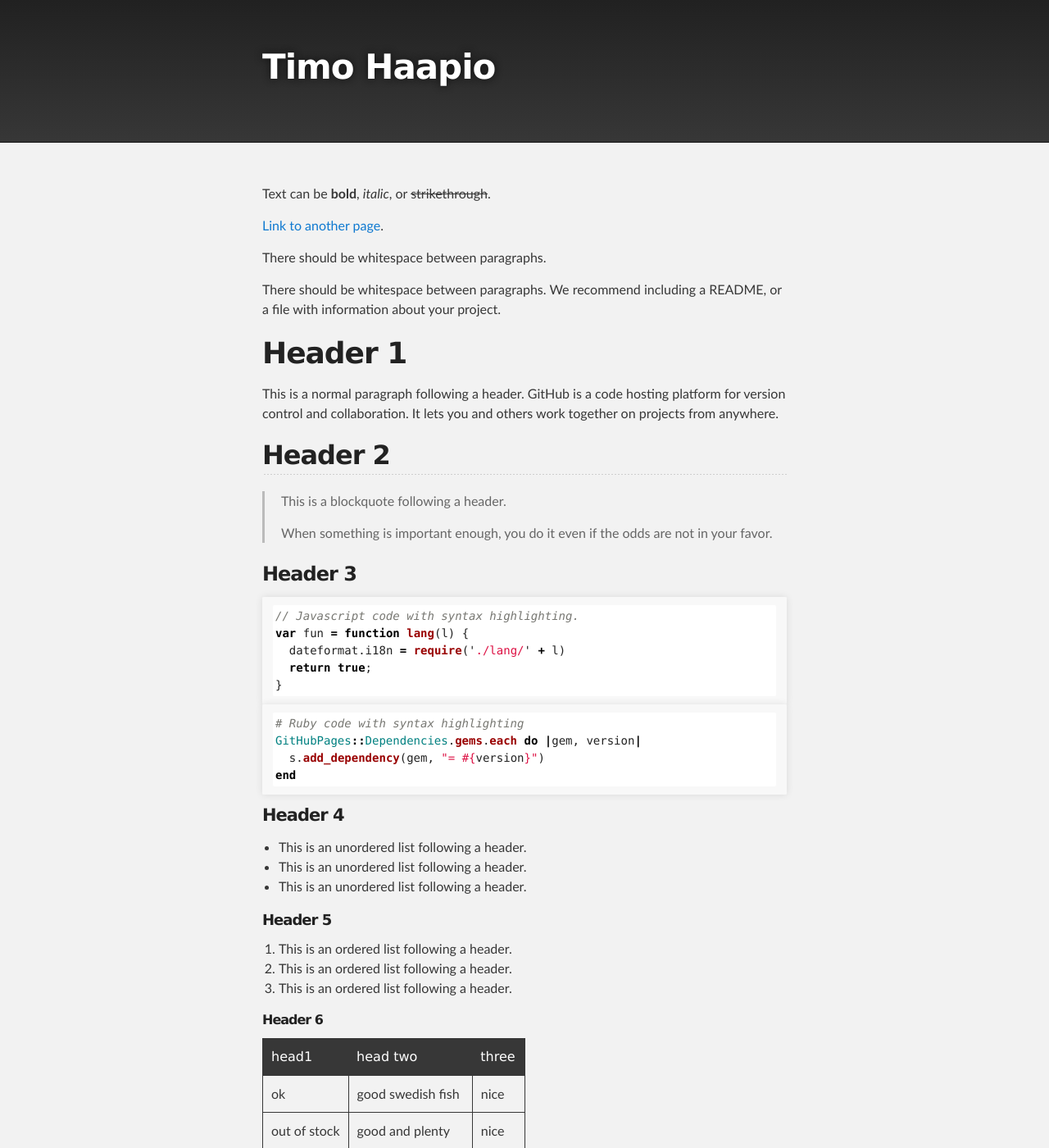
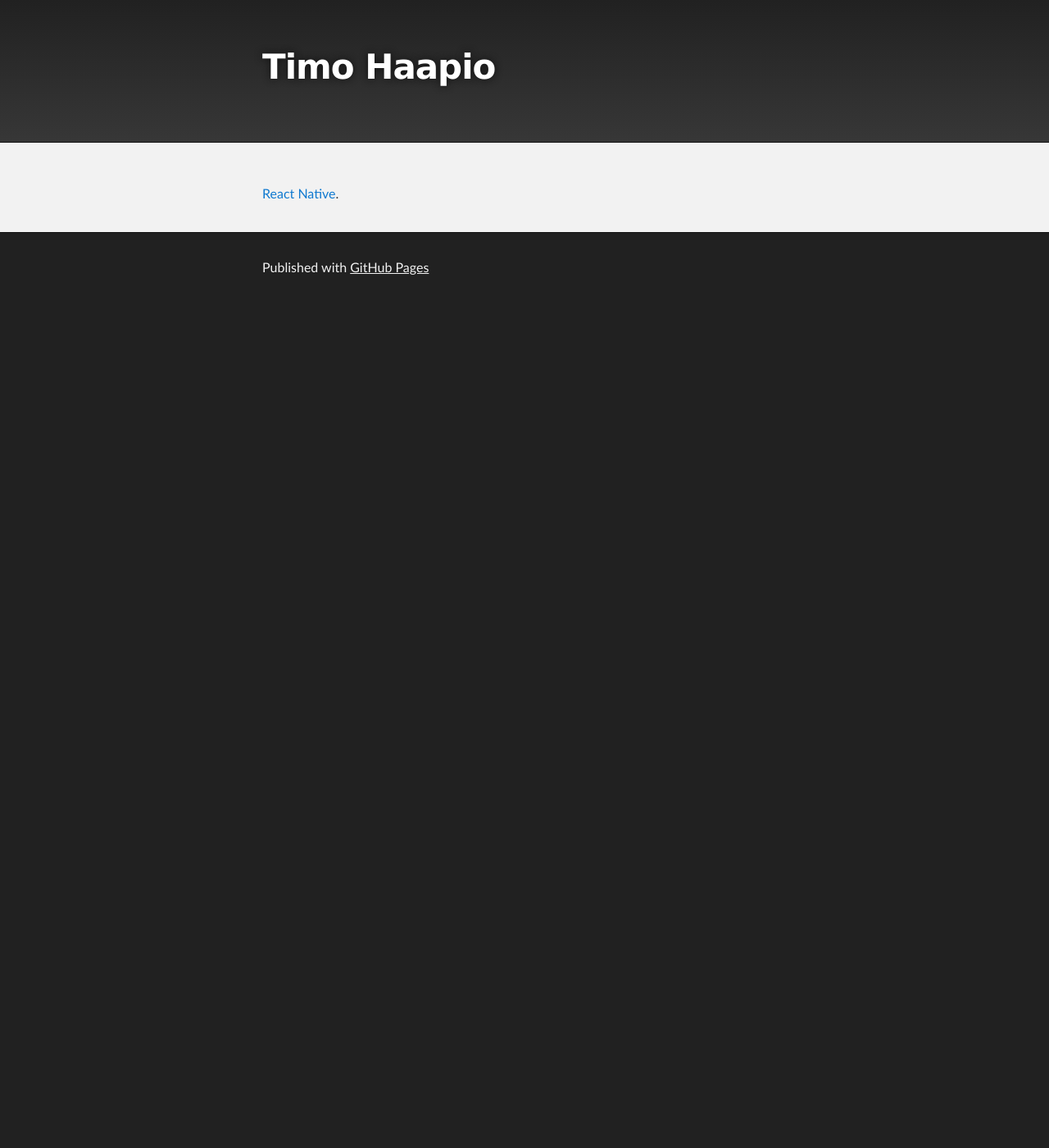
Before and after one commit to haapio/haapio.github.io, a Jekyll site: the page built from index.md, in a window 1280 px wide and 1400 px high. Shown: the whole window at 82% size. Built offline with Jekyll 4.4.1, drawn with Linux system fonts in a browser that asks for light colours; the repository's description, which GitHub fills in, is left out; some of the changed text lies outside the part shown.

Commit message:
Update index.md

````diff
--- a/index.md
+++ b/index.md
@@ -1,123 +1,4 @@
 ---
 layout: default
 ---
-
-Text can be **bold**, _italic_, or ~~strikethrough~~.
-
-[Link to another page](./react-native.html).
-
-There should be whitespace between paragraphs.
-
-There should be whitespace between paragraphs. We recommend including a README, or a file with information about your project.
-
-# Header 1
-
-This is a normal paragraph following a header. GitHub is a code hosting platform for version control and collaboration. It lets you and others work together on projects from anywhere.
-
-## Header 2
-
-> This is a blockquote following a header.
->
-> When something is important enough, you do it even if the odds are not in your favor.
-
-### Header 3
-
-```js
-// Javascript code with syntax highlighting.
-var fun = function lang(l) {
-  dateformat.i18n = require('./lang/' + l)
-  return true;
-}
-```
-
-```ruby
-# Ruby code with syntax highlighting
-GitHubPages::Dependencies.gems.each do |gem, version|
-  s.add_dependency(gem, "= #{version}")
-end
-```
-
-#### Header 4
-
-*   This is an unordered list following a header.
-*   This is an unordered list following a header.
-*   This is an unordered list following a header.
-
-##### Header 5
-
-1.  This is an ordered list following a header.
-2.  This is an ordered list following a header.
-3.  This is an ordered list following a header.
-
-###### Header 6
-
-| head1        | head two          | three |
-|:-------------|:------------------|:------|
-| ok           | good swedish fish | nice  |
-| out of stock | good and plenty   | nice  |
-| ok           | good `oreos`      | hmm   |
-| ok           | good `zoute` drop | yumm  |
-
-### There's a horizontal rule below this.
-
-* * *
-
-### Here is an unordered list:
-
-*   Item foo
-*   Item bar
-*   Item baz
-*   Item zip
-
-### And an ordered list:
-
-1.  Item one
-1.  Item two
-1.  Item three
-1.  Item four
-
-### And a nested list:
-
-- level 1 item
-  - level 2 item
-  - level 2 item
-    - level 3 item
-    - level 3 item
-- level 1 item
-  - level 2 item
-  - level 2 item
-  - level 2 item
-- level 1 item
-  - level 2 item
-  - level 2 item
-- level 1 item
-
-### Small image
-
-![Octocat](https://assets-cdn.github.com/images/icons/emoji/octocat.png)
-
-### Large image
-
-![Branching](https://guides.github.com/activities/hello-world/branching.png)
-
-
-### Definition lists can be used with HTML syntax.
-
-<dl>
-<dt>Name</dt>
-<dd>Godzilla</dd>
-<dt>Born</dt>
-<dd>1952</dd>
-<dt>Birthplace</dt>
-<dd>Japan</dd>
-<dt>Color</dt>
-<dd>Green</dd>
-</dl>
-
-```
-Long, single-line code blocks should not wrap. They should horizontally scroll if they are too long. This line should be long enough to demonstrate this.
-```
-
-```
-The final element.
-```
+[React Native](./react-native.html).
````
